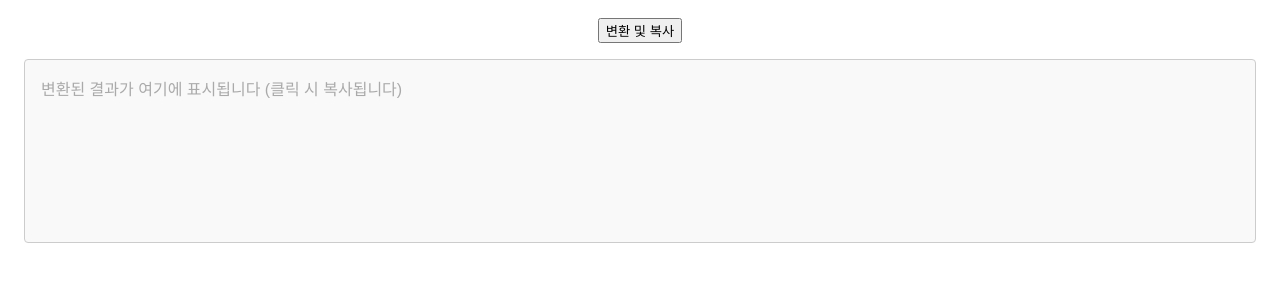
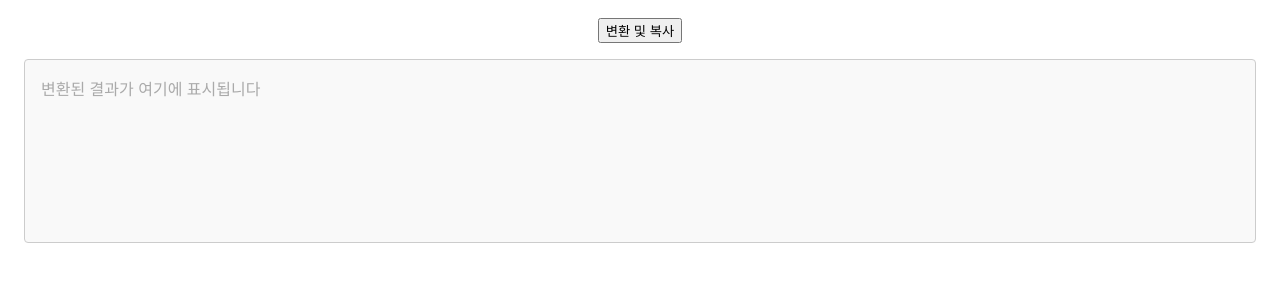
Before and after one commit to hanahrum/notion-text-formatter, a React (Create React App) app: page / in a window 1280 px wide. Shown: the part 232-514 px from the top of the page. Built offline with nearby package versions, Linux system fonts and the light colour scheme.

Commit message:
Update App.tsx
단순 텍스트 수정

```diff
--- a/src/App.tsx
+++ b/src/App.tsx
@@ -122,7 +122,7 @@ function App() {
           color: output ? "#000" : "#aaa",
         }}
       >
-        {output || "변환된 결과가 여기에 표시됩니다 (클릭 시 복사됩니다)"}
+        {output || "변환된 결과가 여기에 표시됩니다"}
       </div>
     </div>
   );
```
